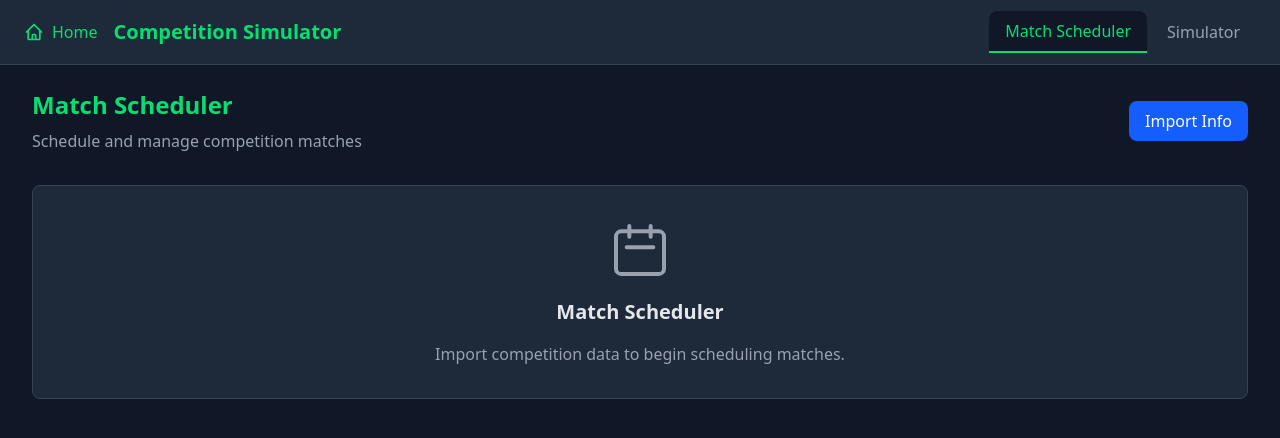
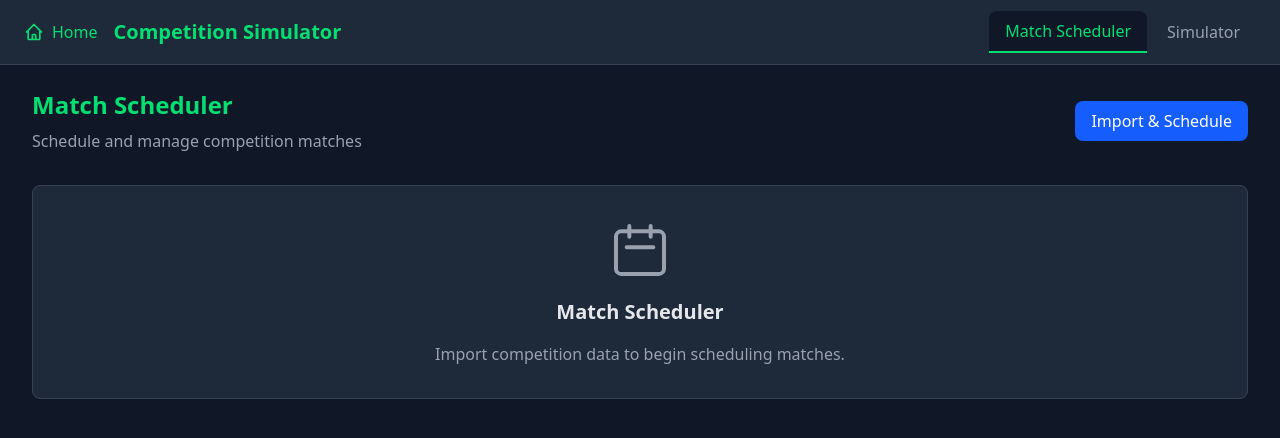
Before and after one commit to nairrrahul/competitions-hub, a React (Vite) app: page /competition-simulator in a window 1280 px wide. Shown: the top 438 px of the page. Built offline with nearby package versions, Linux system fonts and the light colour scheme.

Commit message:
refactor pt1

```diff
--- a/src/App.tsx
+++ b/src/App.tsx
@@ -1,7 +1,7 @@
 import { BrowserRouter, Routes, Route, Navigate } from 'react-router-dom'
-import HomePage from './components/HomePage'
-import DrawMaker from './components/DrawMaker'
-import CompetitionSimulator from './components/CompetitionSimulator'
+import HomePage from './pages/HomePage'
+import DrawMaker from './pages/DrawMaker'
+import CompetitionSimulator from './pages/CompetitionSimulator'
 import './App.css'
 
 function App() {
--- a/src/components/CompetitionSimulator.tsx
+++ b/src/components/competitionSimulator/MatchSchedulerTab.tsx
@@ -1,8 +1,7 @@
-import React, { useState } from 'react';
-import { Link } from 'react-router-dom';
-import nationInfo from '../config/nation_info.json';
-import { GroupStageMatchScheduler, supportsGroupStage, shouldUseHomeAway, getMatchesByMatchday, getTotalMatchdays } from '../utils/SchedulerUtils';
-import type { Match, CompetitionSchedule } from '../utils/SchedulerUtils';
+import React from 'react';
+import nationInfo from '../../config/nation_info.json';
+import { GroupStageMatchScheduler, supportsGroupStage, shouldUseHomeAway, getMatchesByMatchday, getTotalMatchdays } from '../../utils/SchedulerUtils';
+import type { Match, CompetitionSchedule } from '../../utils/SchedulerUtils';
 
 interface ImportedCompetition {
   compName: string;
@@ -12,22 +11,41 @@ interface ImportedCompetition {
   groups: { [key: string]: string[] };
 }
 
-const CompetitionSimulator: React.FC = () => {
-  const [activeTab, setActiveTab] = useState<'match-scheduler' | 'simulator'>('match-scheduler');
-  const [canAccessSimulator, setCanAccessSimulator] = useState(false);
-  const [importedCompetition, setImportedCompetition] = useState<ImportedCompetition | null>(null);
-  const [importError, setImportError] = useState<string | null>(null);
-  const [viewMode, setViewMode] = useState<'teams' | 'matches'>('teams');
-  const [matchSchedule, setMatchSchedule] = useState<CompetitionSchedule | null>(null);
-  const [expandedGroups, setExpandedGroups] = useState<Set<string>>(new Set());
-  const [currentMatchday, setCurrentMatchday] = useState(1);
-  const [totalMatchdays, setTotalMatchdays] = useState(0);
+interface MatchSchedulerTabProps {
+  onValidationUpdate: (canAccess: boolean) => void;
+  importedCompetition: ImportedCompetition | null;
+  setImportedCompetition: React.Dispatch<React.SetStateAction<ImportedCompetition | null>>;
+  importError: string | null;
+  setImportError: React.Dispatch<React.SetStateAction<string | null>>;
+  viewMode: 'teams' | 'matches';
+  setViewMode: React.Dispatch<React.SetStateAction<'teams' | 'matches'>>;
+  matchSchedule: CompetitionSchedule | null;
+  setMatchSchedule: React.Dispatch<React.SetStateAction<CompetitionSchedule | null>>;
+  expandedGroups: Set<string>;
+  setExpandedGroups: React.Dispatch<React.SetStateAction<Set<string>>>;
+  currentMatchday: number;
+  setCurrentMatchday: React.Dispatch<React.SetStateAction<number>>;
+  totalMatchdays: number;
+  setTotalMatchdays: React.Dispatch<React.SetStateAction<number>>;
+}
 
-  const handleTabNavigation = () => {
-    if (canAccessSimulator) {
-      setActiveTab('simulator');
-    }
-  };
+const MatchSchedulerTab: React.FC<MatchSchedulerTabProps> = ({
+  onValidationUpdate,
+  importedCompetition,
+  setImportedCompetition,
+  importError,
+  setImportError,
+  viewMode,
+  setViewMode,
+  matchSchedule,
+  setMatchSchedule,
+  expandedGroups,
+  setExpandedGroups,
+  currentMatchday,
+  setCurrentMatchday,
+  totalMatchdays,
+  setTotalMatchdays
+}) => {
 
   const handleImportInfo = () => {
     // Create file input element
@@ -53,6 +71,7 @@ const CompetitionSimulator: React.FC = () => {
             setImportError(`Import failed: Missing required fields: ${missingFields.join(', ')}`);
             setImportedCompetition(null);
             setMatchSchedule(null);
+            onValidationUpdate(false);
             return;
           }
 
@@ -61,6 +80,7 @@ const CompetitionSimulator: React.FC = () => {
             setImportError('Import failed: Competition type does not support group stage scheduling');
             setImportedCompetition(null);
             setMatchSchedule(null);
+            onValidationUpdate(false);
             return;
           }
 
@@ -69,6 +89,7 @@ const CompetitionSimulator: React.FC = () => {
             setImportError('Import failed: Invalid or missing groups data');
             setImportedCompetition(null);
             setMatchSchedule(null);
+            onValidationUpdate(false);
             return;
           }
 
@@ -85,12 +106,13 @@ const CompetitionSimulator: React.FC = () => {
           setTotalMatchdays(maxMatchday);
           setCurrentMatchday(1);
           setImportError(null);
-          setCanAccessSimulator(true);
+          onValidationUpdate(true);
 
         } catch (error) {
           setImportError('Import failed: Invalid JSON file');
           setImportedCompetition(null);
           setMatchSchedule(null);
+          onValidationUpdate(false);
         }
       };
 
@@ -362,58 +384,6 @@ const CompetitionSimulator: React.FC = () => {
   };
 
   return (
-    <div className="min-h-screen bg-gray-900 text-white">
-      {/* Header */}
-      <header className="bg-gray-800 border-b border-gray-700 w-full">
-        <div className="w-full px-6">
-          <div className="flex items-center justify-between h-16">
-            <div className="flex items-center">
-              <Link
-                to="/"
-                className="text-green-400 hover:text-green-300 transition-colors mr-4 flex items-center gap-2"
-              >
-                <svg className="w-5 h-5" fill="none" stroke="currentColor" viewBox="0 0 24 24">
-                  <path strokeLinecap="round" strokeLinejoin="round" strokeWidth={2} d="M3 12l2-2m0 0l7-7 7 7M5 10v10a1 1 0 001 1h3m10-11l2 2m-2-2v10a1 1 0 01-1 1h-3m-6 0a1 1 0 001-1v-4a1 1 0 011-1h2a1 1 0 011 1v4a1 1 0 001 1m-6 0h6" />
-                </svg>
-                Home
-              </Link>
-              <h1 className="text-xl font-bold text-green-400">Competition Simulator</h1>
-            </div>
-
-            {/* Tab Navigation */}
-            <nav className="flex space-x-1">
-              <button
-                onClick={() => setActiveTab('match-scheduler')}
-                className={`px-4 py-2 rounded-t-lg font-medium transition-colors ${
-                  activeTab === 'match-scheduler'
-                    ? 'bg-gray-900 text-green-400 border-b-2 border-green-400'
-                    : 'text-gray-400 hover:text-white hover:bg-gray-700'
-                }`}
-              >
-                Match Scheduler
-              </button>
-              <button
-                onClick={handleTabNavigation}
-                className={`px-4 py-2 rounded-t-lg font-medium transition-colors ${
-                  canAccessSimulator
-                    ? activeTab === 'simulator'
-                      ? 'bg-gray-900 text-green-400 border-b-2 border-green-400'
-                      : 'text-gray-400 hover:text-white hover:bg-gray-700'
-                    : 'text-gray-400 cursor-not-allowed'
-                }`}
-                disabled={!canAccessSimulator}
-              >
-                Simulator
-              </button>
-            </nav>
-          </div>
-        </div>
-      </header>
-
-      {/* Main Content */}
-      <main>
-        {/* Match Scheduler Tab */}
-        {activeTab === 'match-scheduler' && (
     <div className="w-full mt-6">
       {/* Header with Import Button */}
       <div className="mb-8 flex justify-between items-center px-8">
@@ -425,7 +395,7 @@ const CompetitionSimulator: React.FC = () => {
           className="bg-blue-600 hover:bg-blue-700 text-white font-medium py-2 px-4 rounded-lg transition-colors flex items-center gap-2"
           onClick={handleImportInfo}
         >
-                Import Info
+          Import & Schedule
         </button>
       </div>
 
@@ -494,24 +464,7 @@ const CompetitionSimulator: React.FC = () => {
         )}
       </div>
     </div>
-        )}
-
-        {/* Simulator Tab */}
-        {activeTab === 'simulator' && (
-          <div className="p-8">
-            <div className="max-w-4xl mx-auto">
-              <div className="bg-gray-800 rounded-lg border border-gray-700 p-8 text-center">
-                <h2 className="text-2xl font-bold text-green-400 mb-4">Simulator</h2>
-                <p className="text-gray-400">
-                  Simulator functionality will be available after importing competition data.
-                </p>
-              </div>
-            </div>
-          </div>
-        )}
-      </main>
-    </div>
   );
 };
 
-export default CompetitionSimulator;
+export default MatchSchedulerTab;
--- /dev/null
+++ b/src/components/competitionSimulator/SimulatorTab.tsx
@@ -0,0 +1,25 @@
+import React from 'react';
+
+interface SimulatorTabProps {
+  hasData: boolean;
+}
+
+const SimulatorTab: React.FC<SimulatorTabProps> = ({ hasData }) => {
+  return (
+    <div className="p-8">
+      <div className="max-w-4xl mx-auto">
+        <div className="bg-gray-800 rounded-lg border border-gray-700 p-8 text-center">
+          <h2 className="text-2xl font-bold text-green-400 mb-4">Simulator</h2>
+          <p className="text-gray-400">
+            {hasData
+              ? "Simulator functionality will be implemented in the next phase."
+              : "Simulator functionality will be available after importing competition data."
+            }
+          </p>
+        </div>
+      </div>
+    </div>
+  );
+};
+
+export default SimulatorTab;
--- a/src/components/DrawSimulationTab.tsx
+++ b/src/components/drawMaker/DrawSimulationTab.tsx
@@ -1,6 +1,6 @@
 import React, { useState, useEffect } from 'react';
-import nationInfo from '../config/nation_info.json';
-import groupPresets from '../config/group_presets.json';
+import nationInfo from '../../config/nation_info.json';
+import groupPresets from '../../config/group_presets.json';
 
 interface TeamSlot {
   id: string;
--- a/src/components/TeamSelectionTab.tsx
+++ b/src/components/drawMaker/TeamSelectionTab.tsx
@@ -1,6 +1,6 @@
 import React, { useState, useEffect, forwardRef, useImperativeHandle } from 'react';
-import drawPresets from '../config/draw_presets.json';
-import nationInfo from '../config/nation_info.json';
+import drawPresets from '../../config/draw_presets.json';
+import nationInfo from '../../config/nation_info.json';
 
 type PresetType = 'manual' | 'confederation' | 'competition';
 type Confederation = 'AFC' | 'CAF' | 'OFC' | 'UEFA' | 'CONCACAF' | 'CONMEBOL';
--- /dev/null
+++ b/src/pages/CompetitionSimulator.tsx
@@ -0,0 +1,115 @@
+import React, { useState } from 'react';
+import { Link } from 'react-router-dom';
+import MatchSchedulerTab from '../components/competitionSimulator/MatchSchedulerTab';
+import SimulatorTab from '../components/competitionSimulator/SimulatorTab';
+import type { CompetitionSchedule } from '../utils/SchedulerUtils';
+
+interface ImportedCompetition {
+  compName: string;
+  numTeams: number;
+  numThrough: number;
+  compType: string;
+  groups: { [key: string]: string[] };
+}
+
+const CompetitionSimulator: React.FC = () => {
+  const [activeTab, setActiveTab] = useState<'match-scheduler' | 'simulator'>('match-scheduler');
+  const [canAccessSimulator, setCanAccessSimulator] = useState(false);
+
+  // Competition state moved here for persistence
+  const [importedCompetition, setImportedCompetition] = useState<ImportedCompetition | null>(null);
+  const [importError, setImportError] = useState<string | null>(null);
+  const [viewMode, setViewMode] = useState<'teams' | 'matches'>('teams');
+  const [matchSchedule, setMatchSchedule] = useState<CompetitionSchedule | null>(null);
+  const [expandedGroups, setExpandedGroups] = useState<Set<string>>(new Set());
+  const [currentMatchday, setCurrentMatchday] = useState(1);
+  const [totalMatchdays, setTotalMatchdays] = useState(0);
+
+  const handleTabNavigation = () => {
+    if (canAccessSimulator) {
+      setActiveTab('simulator');
+    }
+  };
+
+  return (
+    <div className="min-h-screen bg-gray-900 text-white">
+      {/* Header */}
+      <header className="bg-gray-800 border-b border-gray-700 w-full">
+        <div className="w-full px-6">
+          <div className="flex items-center justify-between h-16">
+            <div className="flex items-center">
+              <Link
+                to="/"
+                className="text-green-400 hover:text-green-300 transition-colors mr-4 flex items-center gap-2"
+              >
+                <svg className="w-5 h-5" fill="none" stroke="currentColor" viewBox="0 0 24 24">
+                  <path strokeLinecap="round" strokeLinejoin="round" strokeWidth={2} d="M3 12l2-2m0 0l7-7 7 7M5 10v10a1 1 0 001 1h3m10-11l2 2m-2-2v10a1 1 0 01-1 1h-3m-6 0a1 1 0 001-1v-4a1 1 0 011-1h2a1 1 0 011 1v4a1 1 0 001 1m-6 0h6" />
+                </svg>
+                Home
+              </Link>
+              <h1 className="text-xl font-bold text-green-400">Competition Simulator</h1>
+            </div>
+
+            {/* Tab Navigation */}
+            <nav className="flex space-x-1">
+              <button
+                onClick={() => setActiveTab('match-scheduler')}
+                className={`px-4 py-2 rounded-t-lg font-medium transition-colors ${
+                  activeTab === 'match-scheduler'
+                    ? 'bg-gray-900 text-green-400 border-b-2 border-green-400'
+                    : 'text-gray-400 hover:text-white hover:bg-gray-700'
+                }`}
+              >
+                Match Scheduler
+              </button>
+              <button
+                onClick={handleTabNavigation}
+                className={`px-4 py-2 rounded-t-lg font-medium transition-colors ${
+                  canAccessSimulator
+                    ? activeTab === 'simulator'
+                      ? 'bg-gray-900 text-green-400 border-b-2 border-green-400'
+                      : 'text-gray-400 hover:text-white hover:bg-gray-700'
+                    : 'text-gray-400 cursor-not-allowed'
+                }`}
+                disabled={!canAccessSimulator}
+              >
+                Simulator
+              </button>
+            </nav>
+          </div>
+        </div>
+      </header>
+
+      {/* Main Content */}
+      <main>
+        {/* Match Scheduler Tab */}
+        {activeTab === 'match-scheduler' && (
+          <MatchSchedulerTab
+            onValidationUpdate={setCanAccessSimulator}
+            importedCompetition={importedCompetition}
+            setImportedCompetition={setImportedCompetition}
+            importError={importError}
+            setImportError={setImportError}
+            viewMode={viewMode}
+            setViewMode={setViewMode}
+            matchSchedule={matchSchedule}
+            setMatchSchedule={setMatchSchedule}
+            expandedGroups={expandedGroups}
+            setExpandedGroups={setExpandedGroups}
+            currentMatchday={currentMatchday}
+            setCurrentMatchday={setCurrentMatchday}
+            totalMatchdays={totalMatchdays}
+            setTotalMatchdays={setTotalMatchdays}
+          />
+        )}
+
+        {/* Simulator Tab */}
+        {activeTab === 'simulator' && (
+          <SimulatorTab hasData={canAccessSimulator} />
+        )}
+      </main>
+    </div>
+  );
+};
+
+export default CompetitionSimulator;
--- a/src/components/DrawMaker.tsx
+++ b/src/pages/DrawMaker.tsx
@@ -1,7 +1,7 @@
 import { useState, useRef } from 'react'
 import { Link } from 'react-router-dom'
-import TeamSelectionTab from './TeamSelectionTab'
-import DrawSimulationTab from './DrawSimulationTab'
+import TeamSelectionTab from '../components/drawMaker/TeamSelectionTab'
+import DrawSimulationTab from '../components/drawMaker/DrawSimulationTab'
 
 // Types for team data
 interface TeamSlot {
```
Also changed, not shown: src/pages/HomePage.tsx (renamed from src/components/HomePage.tsx). Lines whose indentation alone changed are shown as unchanged.
